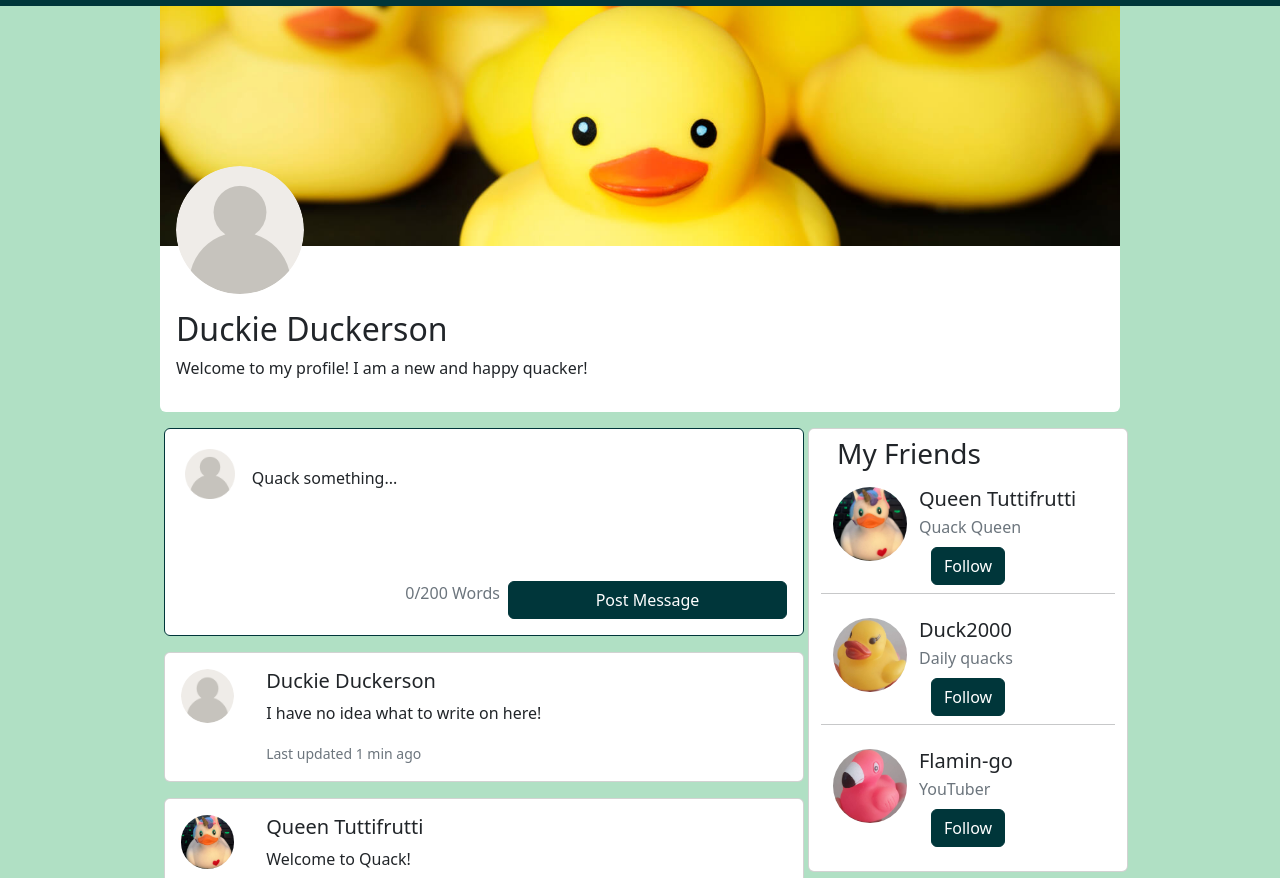
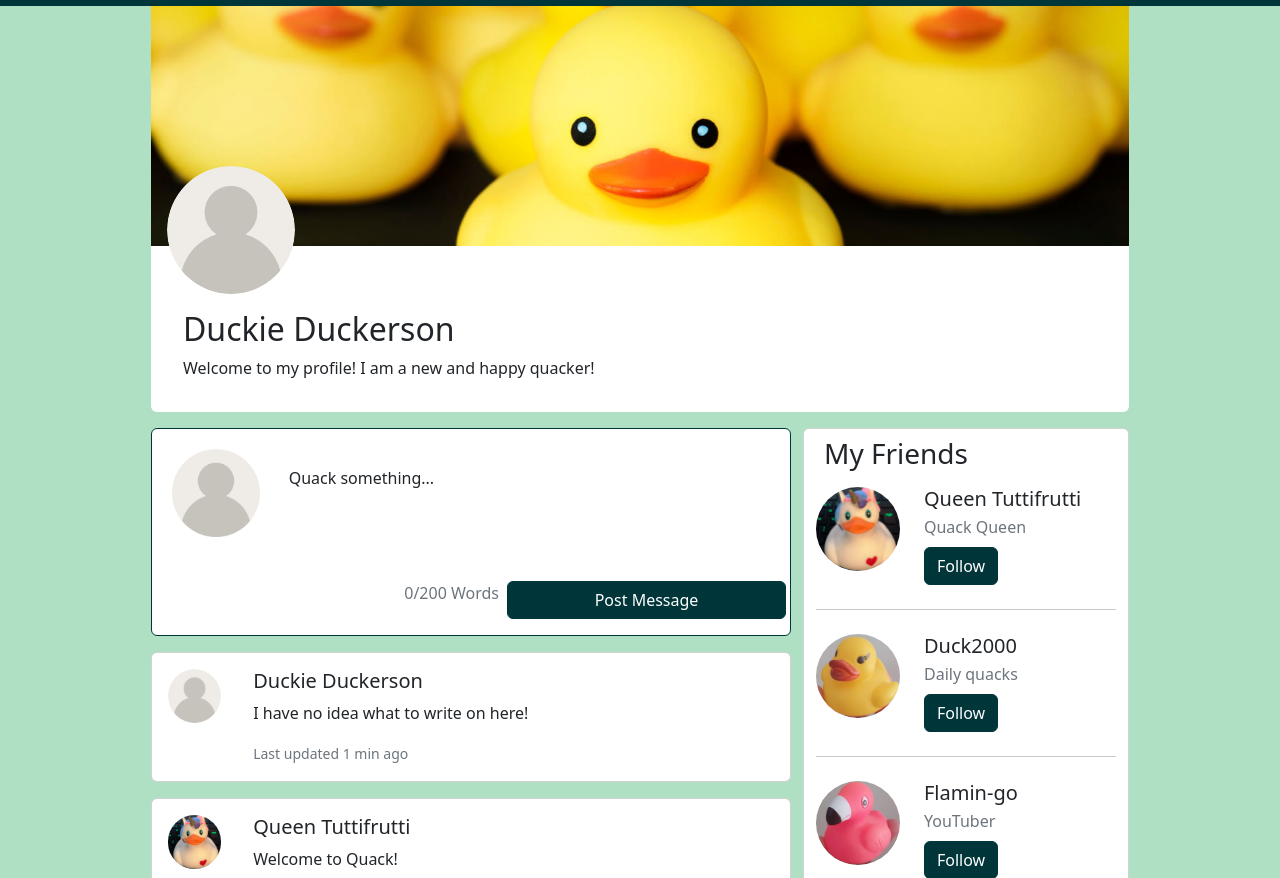
Before and after one commit to DinaOluf/CSS-Frameworks-CA-DinaOluf, a website: page profile.html in a window 1280 px wide. Shown: the part 74-952 px from the top of the page. Drawn offline with nearby package versions, Linux system fonts and the light colour scheme.

Commit message:
made sure every col is in a row + every row has col as well as making sure row/col is not in the same tag

```diff
--- a/profile.html
+++ b/profile.html
@@ -28,41 +28,42 @@
             </div>
         </nav>
     </header>
-    <main class="d-flex flex-column align-items-center pt-0">
-        <section class="heading card mb-3 border-0 d-flex justify-content-center col-12 col-md-9">
+    <main class="row flex-column align-items-center">
+        <section class="heading card mb-3 border-0 justify-content-center col-12 col-md-9 p-0 mx-2">
             <div class="profile-heading">
                 <img src="/images/duck-heading.jpg" class="card-img-top" alt="Profile heading">
             </div>
-            <div class="profile-pic col-md-2 m-3">
+            <div class="profile-pic w-10 m-3">
                 <img src="/images/user.png" class="img-fluid rounded-circle" alt="User profile pic">
             </div>
-            <div class="card-body mt-5">
+            <div class="card-body mt-5 ms-3">
                 <h2 class="card-title">Duckie Duckerson</h2>
                 <p class="card-text mb-3">Welcome to my profile! I am a new and happy quacker!</p>
             </div>
         </section>
-        <section class="d-flex justify-content-center row p-0 col-12 col-md-9 gap-3">
-            <div class="write-message-wrapper col-md-8 col-11 p-0">
-                <form id="write-message" class="card mb-3 col-12 d-flex flex-column p-3">
-                    <div class="d-flex m-1 gap-1">
-                        <div class="col-md-1 col-sm-2 col-2">
+        <section class="col-12 col-md-9">
+            <div class="row justify-content-center">
+                <div class="write-message-wrapper col-md-8 col-11 ps-0">
+                    <form id="write-message" class="card mb-3 d-flex flex-column p-3">
+                        <div class="row m-1 gap-1">
+                            <div class="col-2 col-xxl-1 ps-0">
                                 <img class="img-fluid rounded-start" src="/images/user.png" alt="User profile pic">
                             </div>
-                        <div class="form-floating col-10 col-md-11">
+                            <div class="form-floating col-8 col-md-9">
                                 <textarea class="form-control fw-lighter" id="text-area" placeholder="Your message here"></textarea>
                                 <label for="text-area">Quack something...</label>
                             </div>
                         </div>
-                    <div class="count-button d-flex col-12 ps-5 align-self-end justify-content-between">
-                        <span class="text-muted ms-auto pe-2" id="word-counter">0/200 Words</span>
+                        <div class="count-button row w-100 ps-5 align-self-end justify-content-between">
+                            <span class="text-muted text-end col-6 ms-auto pe-2" id="word-counter">0/200 Words</span>
                             <button type="submit" class="btn btn-primary col-6">Post Message</button>
                         </div>
                     </form>
                     <div>
-                    <div class="card mb-3 col-12">
+                        <div class="card mb-3">
                             <div class="row g-0">
                                 <div class="message-img-wrapper col-md-1 col-2 m-3">
-                                <img src="/images/user.png" class="rounded-circle col-12" alt="User profile pic">
+                                    <img src="/images/user.png" class="img-fluid rounded-circle" alt="User profile pic">
                                 </div>
                                 <div class="message-wrapper col-md-10 col-8">
                                     <div class="card-body">
@@ -73,7 +74,7 @@
                                 </div>
                             </div>
                         </div>
-                    <div class="card mb-3 col-12">
+                        <div class="card mb-3">
                             <div class="row g-0">
                                 <div class="message-img-wrapper col-md-1 col-2 m-3">
                                     <img src="/images/unicorn-duck.jpg" class="img-fluid rounded-circle" alt="User profile pic">
@@ -87,7 +88,7 @@
                                 </div>
                             </div>
                           </div>
-                      <div class="card mb-3 col-12">
+                          <div class="card mb-3">
                                 <div class="row g-0">
                                     <div class="message-img-wrapper col-md-1 col-2 m-3">
                                         <img src="/images/user.png" class="img-fluid rounded-circle" alt="User profile pic">
@@ -103,19 +104,19 @@
                         </div>
                     </div>
                 </div>
-            <div class="friends row card col-9 col-md-4 mb-3 pb-3">
-                <h3 class="mt-2 ps-3">My Friends</h3>
+                <div class="friends card col-9 col-md-4 mb-3">
+                    <h3 class="mt-2 ps-2">My Friends</h3>
                     <div class="profile-header py-2">
                         <div class="row">
                             <div class="friends-img col-4">
-                            <div class="col-md-12">
+                                <div class="w-100">
                                     <img src="/images/unicorn-duck.jpg" class="img-fluid rounded-circle" alt="User profile pic">
                                 </div>
                             </div>
-                        <div class="col-8 row">
+                            <div class="col-8">
                                 <h5 class="m-0 p-0 mb-1">Queen Tuttifrutti</h5>
                                 <span class="text-muted p-0">Quack Queen</span>
-                            <div class="col-12 mt-2">
+                                <div class="w-100 mt-2">
                                     <button class="btn btn-primary btn-round">Follow</button>
                                 </div>
                             </div>
@@ -125,14 +126,14 @@
                     <div class="profile-header py-2">
                         <div class="row">
                             <div class="friends-img col-4">
-                            <div class="col-12">
+                                <div class="w-100">
                                     <img src="/images/rubber-duck.jpg" class="img-fluid rounded-circle" alt="User profile pic">
                                 </div>
                             </div>
-                        <div class="col-8 row">
+                            <div class="col-8">
                                 <h5 class="m-0 p-0 mb-1">Duck2000</h5>
                                 <span class="text-muted p-0">Daily quacks</span>
-                            <div class="col-12 mt-2">
+                                <div class="w-100 mt-2">
                                     <button class="btn btn-primary btn-round">Follow</button>
                                 </div>
                             </div>
@@ -142,15 +143,16 @@
                     <div class="profile-header py-2">
                         <div class="row">
                             <div class="friends-img col-4">
-                            <div class="col-md-12">
+                                <div class="w-100">
                                     <img src="/images/flamingo-duck.jpg" class="img-fluid rounded-circle" alt="User profile pic">
                                 </div>
                             </div>
-                        <div class="col-8 row">
+                            <div class="col-8">
                                 <h5 class="m-0 p-0 mb-1">Flamin-go</h5>
                                 <span class="text-muted p-0">YouTuber</span>
-                            <div class="col-12 mt-2">
+                                <div class="w-100 mt-2">
                                     <button class="btn btn-primary btn-round">Follow</button>
+                                </div>
                             </div>
                         </div>
                     </div>
--- a/scss/components/_main.scss
+++ b/scss/components/_main.scss
@@ -28,6 +28,7 @@ main {
     .profile-pic {
         position: absolute;
         top: 9rem;
+        width: 9rem;
     }
 
     .friends {
```
Also changed, not shown: index.html (+20 -16 lines), dist/css/style.css, 1 other file. Lines whose indentation alone changed are shown as unchanged.
